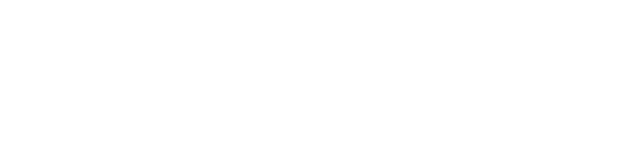
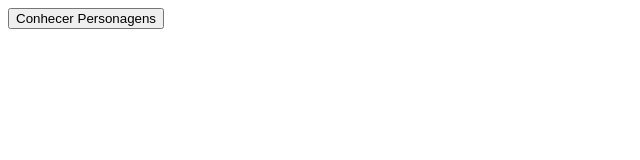
Before and after one commit to nascimentovitor/desafio-catalisa, a plain HTML site: page index.html in a window 1280 px wide. Shown: the whole page, without its empty margins (0-640 px from the left). Drawn offline with Linux system fonts and the light colour scheme.

Commit message:
Criar arquivo de estilo css.

```diff
--- a/index.html
+++ b/index.html
@@ -8,4 +8,12 @@
         <title>Conheça Rick and Morty</title>
     </head>
 
+    <body>
+        <main>
+            <section>
+                <button>Conhecer Personagens</button>
+            </section>
+        </main>
+    </body>
+
 </html>
```
Also changed, not shown: style.css (added).
